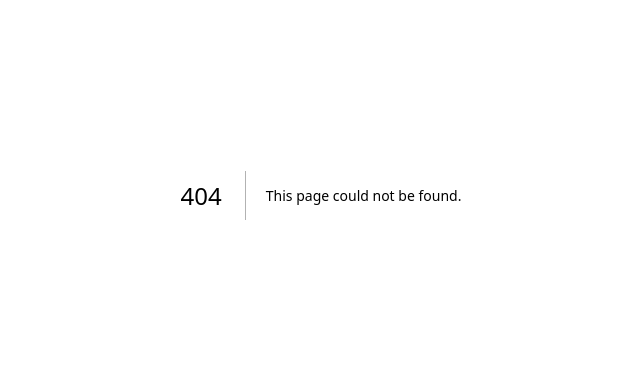
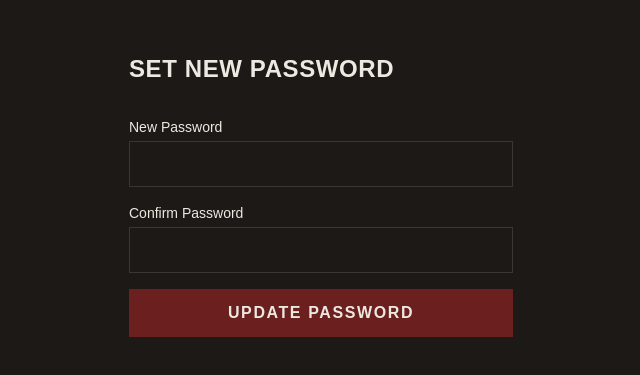
Before and after one commit to marvelousfxmt5-collab/course-platform, a Next.js app: page /reset-password in a window 1280 px wide. Before the commit this address had no page. Shown: the part 205-580 px from the top of the page, without its empty margins (319-959 px from the left). Built offline with nearby package versions, Linux system fonts and the light colour scheme.

Commit message:
Create page.tsx

```diff
--- /dev/null
+++ b/app/reset-password/page.tsx
@@ -0,0 +1,102 @@
+'use client'
+
+import { useState } from 'react'
+import { useRouter } from 'next/navigation'
+import { createClient } from '@/lib/supabase-browser'
+
+export default function ResetPasswordPage() {
+  const [password, setPassword] = useState('')
+  const [confirmPassword, setConfirmPassword] = useState('')
+  const [loading, setLoading] = useState(false)
+  const [error, setError] = useState<string | null>(null)
+  const [success, setSuccess] = useState(false)
+  const router = useRouter()
+
+  async function handleSubmit(e: React.FormEvent) {
+    e.preventDefault()
+    setError(null)
+
+    if (password.length < 6) {
+      setError('Password must be at least 6 characters.')
+      return
+    }
+
+    if (password !== confirmPassword) {
+      setError('Passwords do not match.')
+      return
+    }
+
+    setLoading(true)
+    const supabase = createClient()
+    const { error } = await supabase.auth.updateUser({ password })
+    setLoading(false)
+
+    if (error) {
+      setError(error.message)
+      return
+    }
+
+    setSuccess(true)
+    setTimeout(() => {
+      router.push('/login')
+    }, 2000)
+  }
+
+  return (
+    <main className="flex min-h-screen items-center justify-center bg-[var(--charcoal)] px-6 text-[var(--paper)]">
+      <div className="w-full max-w-sm">
+        <h1 className="mb-8 font-display text-2xl font-bold uppercase tracking-wide">
+          Set New Password
+        </h1>
+
+        {success ? (
+          <div className="border border-[var(--line)] p-6 text-sm">
+            <p className="text-[var(--ochre)]">Password updated</p>
+            <p className="mt-2 text-[var(--muted)]">
+              Redirecting you to log in…
+            </p>
+          </div>
+        ) : (
+          <form onSubmit={handleSubmit} className="space-y-4">
+            <div>
+              <label htmlFor="password" className="mb-1 block text-sm font-medium">
+                New Password
+              </label>
+              <input
+                id="password"
+                type="password"
+                required
+                value={password}
+                onChange={(e) => setPassword(e.target.value)}
+                className="focus-ring w-full border border-[var(--line)] bg-transparent px-4 py-2.5 text-[var(--paper)]"
+              />
+            </div>
+            <div>
+              <label htmlFor="confirmPassword" className="mb-1 block text-sm font-medium">
+                Confirm Password
+              </label>
+              <input
+                id="confirmPassword"
+                type="password"
+                required
+                value={confirmPassword}
+                onChange={(e) => setConfirmPassword(e.target.value)}
+                className="focus-ring w-full border border-[var(--line)] bg-transparent px-4 py-2.5 text-[var(--paper)]"
+              />
+            </div>
+
+            {error && <p className="text-sm text-red-400">{error}</p>}
+
+            <button
+              type="submit"
+              disabled={loading}
+              className="focus-ring w-full bg-[var(--oxblood)] py-3 font-display font-semibold uppercase tracking-widest text-[var(--paper)] hover:bg-[var(--oxblood-bright)] transition-colors disabled:opacity-60"
+            >
+              {loading ? 'Updating…' : 'Update Password'}
+            </button>
+          </form>
+        )}
+      </div>
+    </main>
+  )
+}
```
